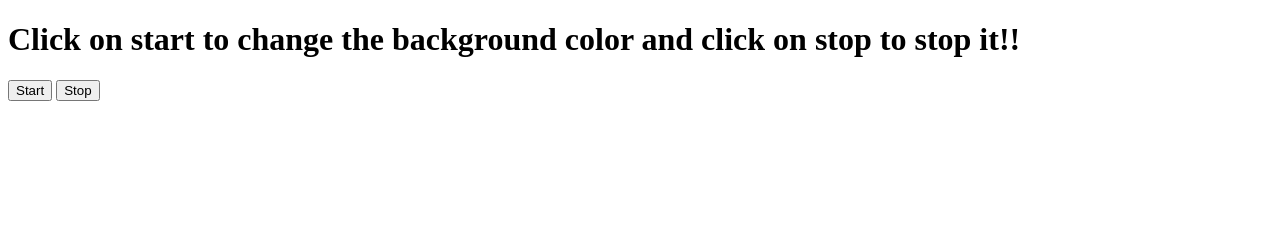
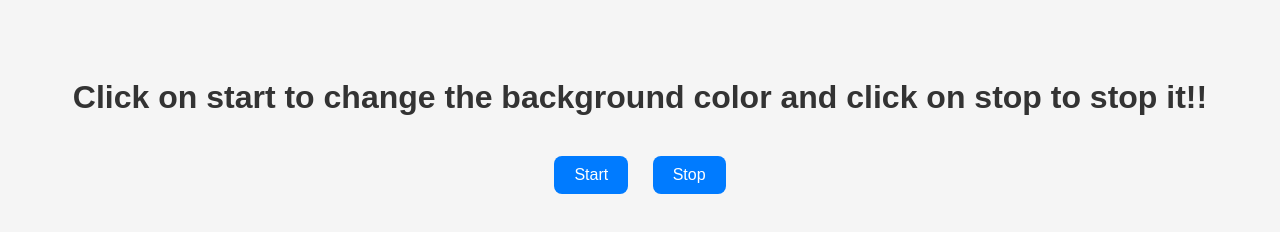
Before and after one commit to shregupta24/Unlimited_colors, a plain HTML site: page index.html in a window 1280 px wide. Drawn offline with Linux system fonts and the light colour scheme.

Commit message:
Add Style

```diff
--- a/index.html
+++ b/index.html
@@ -4,6 +4,7 @@
     <meta charset="UTF-8">
     <meta name="viewport" content="width=device-width, initial-scale=1.0">
     <title>Document</title>
+    <link rel="stylesheet" href="style.css">
 </head>
 <body>
     <h1>Click on start to change the background color and click on stop to stop it!!</h1>
--- /dev/null
+++ b/style.css
@@ -0,0 +1,32 @@
+body {
+    font-family: Arial, sans-serif;
+    text-align: center;
+    padding: 50px;
+    background-color: #f5f5f5;
+    transition: background-color 0.5s ease;
+}
+
+h1 {
+    color: #333;
+    margin-bottom: 30px;
+}
+
+button {
+    padding: 10px 20px;
+    margin: 10px;
+    font-size: 16px;
+    border: none;
+    border-radius: 8px;
+    background-color: #007BFF;
+    color: white;
+    cursor: pointer;
+    transition: background-color 0.3s ease;
+}
+
+button:hover {
+    background-color: #0056b3;
+}
+
+button:active {
+    transform: scale(0.98);
+}
```
